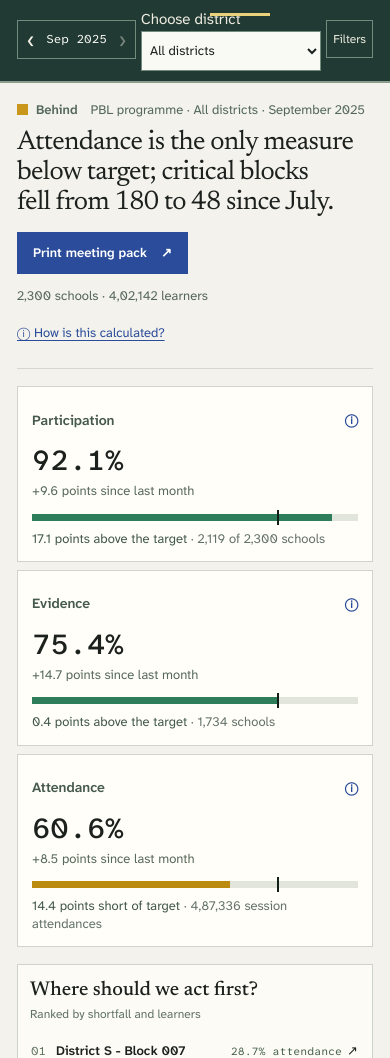
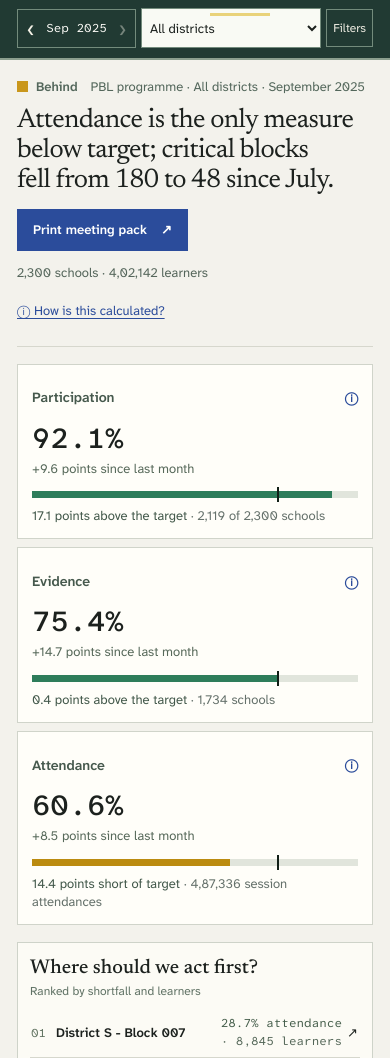
Before and after one commit to ashh-droid/chalkline-pbl-review, a website: page index.html in a window 390 px wide. Shown: the part 42-1100 px from the top of the page. Drawn offline with Linux system fonts and the light colour scheme; files that its build step writes are made by us from their sources.

Commit message:
Fix visible select label, preserve mobile learner counts and clear status labels

```diff
--- a/docs/styles.css
+++ b/docs/styles.css
@@ -445,3 +445,17 @@ h1,h2,h3,h4{font-weight:500}
  .compact-shell .grant-page .grant-observation{display:none!important}
  .compact-shell .grant-page .grant-document{display:block!important}
 }
+
+
+/* Final phone QA: accessible labels, complete priorities, readable three-letter months. */
+.sr-only{position:absolute!important;width:1px!important;height:1px!important;padding:0!important;margin:-1px!important;overflow:hidden!important;clip:rect(0,0,0,0)!important;white-space:nowrap!important;border:0!important}
+.status-stack-row strong{min-width:0}
+@media(max-width:1100px){
+  .priority-stats{white-space:normal;display:flex;flex-direction:column;align-items:flex-end;line-height:1.3;text-align:right;gap:2px}
+  .priority-stats small{display:block!important;font-size:12px!important;color:#536657}
+}
+@media(max-width:560px){
+  .priority-mini-row{grid-template-columns:20px minmax(85px,1fr) minmax(100px,auto) 12px;align-items:center;gap:5px}
+  .priority-stats{font-size:12px}
+  .priority-stats small{font-size:12px!important}
+}
```
